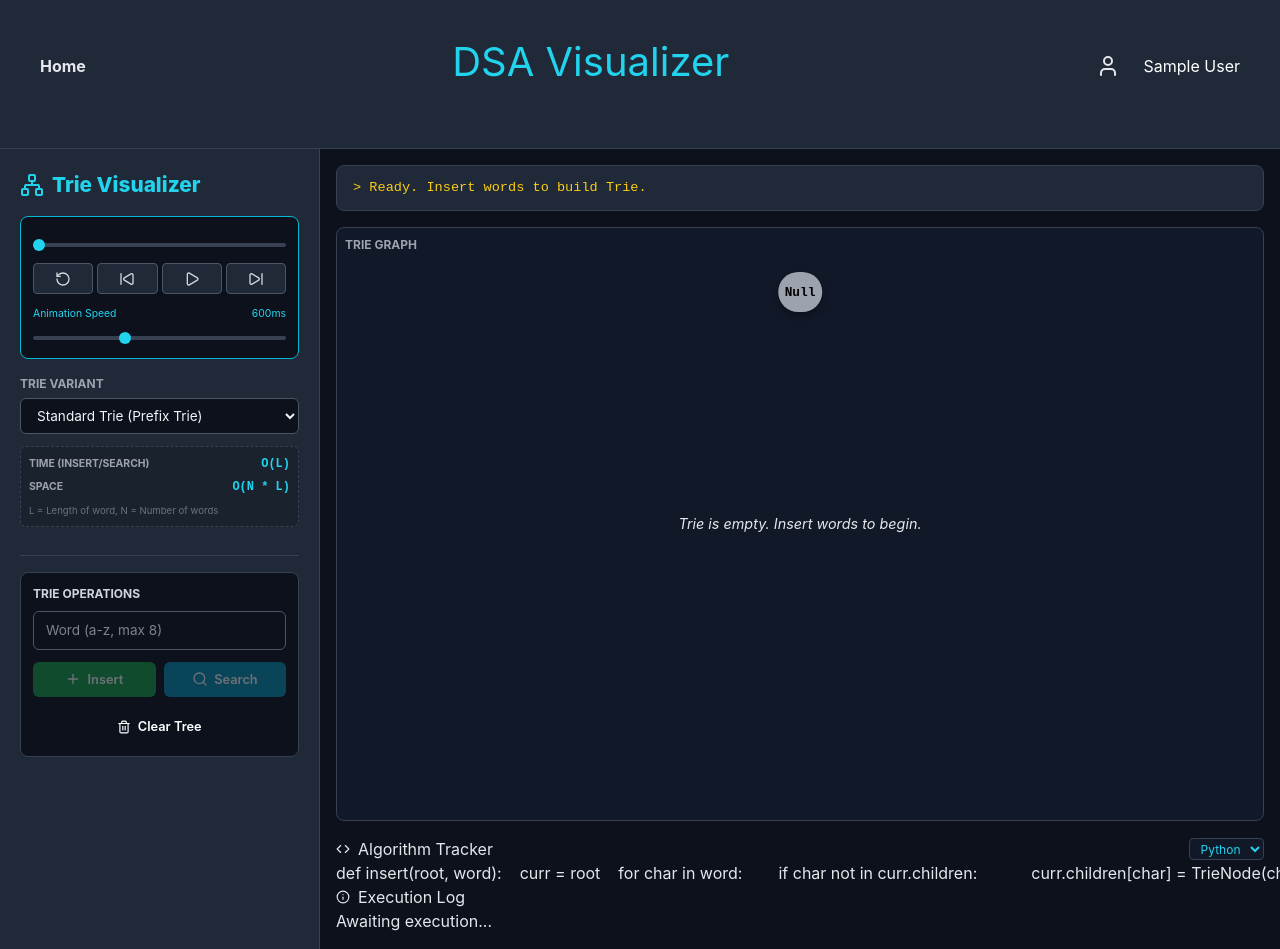
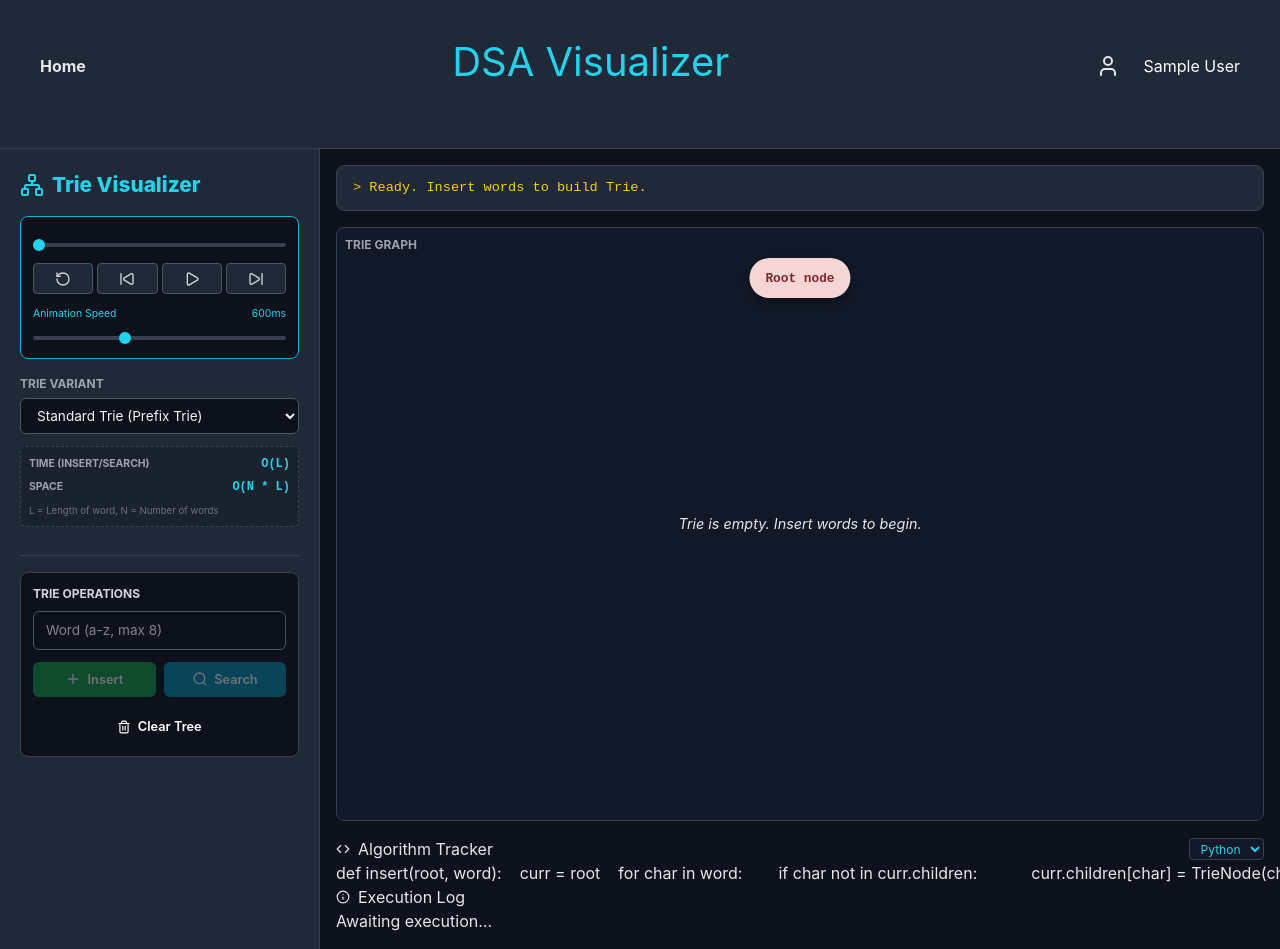
Before and after one commit to pnnitish9/DSA-Visuliazer-frontend, a React (Vite) app: page /trie in a window 1280 px wide. Built offline with nearby package versions, Linux system fonts and the light colour scheme; sample sign-in values are in the browser's storage.

Commit message:
trie update

```diff
--- a/src/components/Trees/Trie.jsx
+++ b/src/components/Trees/Trie.jsx
@@ -120,16 +120,11 @@ const InjectedStyles = () => (
       position: absolute; min-width: 2.5rem; height: 2.5rem; padding: 0 0.4rem; border: 2px solid var(--border-gray-500); border-radius: 1.5rem; display: flex; align-items: center; justify-content: center; font-weight: bold; font-family: monospace; font-size: 0.9rem; transform: translate(-50%, -50%); transition: left 0.5s ease, top 0.5s ease, background-color 0.3s ease, border-color 0.3s ease, box-shadow 0.3s ease, transform 0.3s ease, color 0.3s ease; z-index: 10; user-select: none; box-shadow: 0 4px 6px rgba(0,0,0,0.3);
     }
 
-    /* Branch Colors */
-    .node-root { background: #9ca3af; color: #000; border-color: #6b7280; font-size: 0.8rem; }
-    .node-end-symbol { background: #84cc16; color: #000; border-color: #65a30d; }
+    /* Semantic Node Colors (Based on reference image) */
+    .node-root { background: #f5d5d5; color: #802828; border-color: #d9a9a9; font-size: 0.8rem; width: auto; min-width: 5.5rem; padding: 0 1rem; }
+    .node-internal { background: #c1f0c1; color: #216b21; border-color: #8bc98b; }
+    .node-terminal { background: #e0e5ff; color: #3d4b8f; border-color: #aeb8e6; }
 
-    .node-branch-0 { background: #3b82f6; color: #fff; border-color: #2563eb; } /* Blue */
-    .node-branch-1 { background: #ef4444; color: #fff; border-color: #dc2626; } /* Red */
-    .node-branch-2 { background: #eab308; color: #000; border-color: #ca8a04; } /* Yellow */
-    .node-branch-3 { background: #a855f7; color: #fff; border-color: #9333ea; } /* Purple */
-    .node-branch-4 { background: #f97316; color: #fff; border-color: #ea580c; } /* Orange */
-    .node-branch-5 { background: #06b6d4; color: #fff; border-color: #0891b2; } /* Cyan */
     .node-default { background: var(--bg-dark-700); color: var(--text-gray-200); }
 
     /* Override Animations */
@@ -138,7 +133,8 @@ const InjectedStyles = () => (
     .graph-node.end-highlight { background: var(--green-400) !important; border-color: white !important; color: #000 !important; box-shadow: 0 0 15px rgba(34,197,94,0.8) !important; transform: translate(-50%, -50%) scale(1.2) !important; z-index: 13 !important;}
     .graph-node.target { background: var(--red-500) !important; border-color: white !important; color: white !important; box-shadow: 0 0 15px rgba(239,68,68,0.8) !important; transform: translate(-50%, -50%) scale(1.15) !important; z-index: 13 !important;}
 
-    .edge-line { stroke: var(--border-gray-500); stroke-width: 2.5; transition: all 0.5s ease; fill: none; }
+    .edge-line { stroke: var(--green-500); stroke-width: 2.5; transition: all 0.5s ease; fill: none; }
+    .edge-label-text { fill: var(--green-400); font-size: 0.85rem; font-weight: bold; font-family: monospace; text-anchor: middle; }
   `}</style>
 );
 
@@ -343,14 +339,9 @@ const generateLayout = (root) => {
   let leafCount = 0;
   const gridX = {};
 
-  const firstPass = (node, depth, branchIdx) => {
+  const firstPass = (node, depth) => {
     let childKeys = Object.keys(node.children || {});
     let layoutChildren = childKeys.map(k => node.children[k]);
-
-    // Inject visual '$' leaf node for layout calculation if this node ends a word
-    if (node.isEnd) {
-      layoutChildren.push({ id: `end-${node.id}`, val: '$', isLayoutOnly: true });
-    }
 
     if (layoutChildren.length === 0) {
       gridX[node.id] = leafCount++;
@@ -358,12 +349,9 @@ const generateLayout = (root) => {
     }
 
     let maxD = depth;
-    let cIdx = 0;
     for (let child of layoutChildren) {
-      let nextBranchIdx = depth === 0 ? cIdx : branchIdx;
-      const res = firstPass(child, depth + 1, nextBranchIdx);
+      const res = firstPass(child, depth + 1);
       maxD = Math.max(maxD, res.maxD);
-      if (depth === 0) cIdx++; // Only increment top-level branch identifiers
     }
 
     const firstChildId = layoutChildren[0].id;
@@ -373,23 +361,25 @@ const generateLayout = (root) => {
     return { maxD };
   };
 
-  const treeStats = firstPass(root, 0, 0);
+  const treeStats = firstPass(root, 0);
   const maxDepth = treeStats.maxD || 0;
   const totalW = Math.max(1, leafCount - 1);
 
-  const secondPass = (node, depth, branchIdx) => {
+  const secondPass = (node, depth, prefix) => {
     const xPercent = leafCount <= 1 ? 50 : 10 + (gridX[node.id] / totalW) * 80;
-    const yPx = 40 + depth * 75;
+    const yPx = 50 + depth * 80;
 
-    let colorClass = 'node-default';
+    const currentWord = depth === 0 ? "" : prefix + node.val;
+
+    let colorClass = 'node-internal';
     if (depth === 0) colorClass = 'node-root';
-    else if (node.isLayoutOnly) colorClass = 'node-end-symbol';
-    else colorClass = `node-branch-${branchIdx % 6}`;
+    else if (node.isEnd) colorClass = 'node-terminal';
 
     outNodes.push({
       id: node.id,
-      val: depth === 0 && node.val === '*' ? 'Null' : node.val,
+      val: depth === 0 ? 'Root node' : node.val,
       isEnd: node.isEnd,
+      currentWord: currentWord,
       x: xPercent,
       y: yPx,
       colorClass: colorClass
@@ -398,20 +388,13 @@ const generateLayout = (root) => {
     let childKeys = Object.keys(node.children || {});
     let layoutChildren = childKeys.map(k => node.children[k]);
 
-    if (node.isEnd) {
-      layoutChildren.push({ id: `end-${node.id}`, val: '$', isLayoutOnly: true });
-    }
-
-    let cIdx = 0;
     for (let child of layoutChildren) {
-      outEdges.push({ from: node.id, to: child.id });
-      let nextBranchIdx = depth === 0 ? cIdx : branchIdx;
-      secondPass(child, depth + 1, nextBranchIdx);
-      if (depth === 0) cIdx++;
+      outEdges.push({ from: node.id, to: child.id, label: child.val });
+      secondPass(child, depth + 1, currentWord);
     }
   };
 
-  secondPass(root, 0, 0);
+  secondPass(root, 0, "");
   return { nodes: outNodes, edges: outEdges, maxDepth };
 };
 
@@ -441,7 +424,7 @@ const generateStandardFrames = (oldRoot, word, nextIdRef, isSearch = false, isSu
       curr = curr.children[char];
     }
     curr.isEnd = true;
-    nodeStates = { [curr.id]: 'end-highlight', [`end-${curr.id}`]: 'end-highlight' };
+    nodeStates = { [curr.id]: 'end-highlight' };
     addFrame(`End of word reached. Marked '${curr.val}' as end node.`, 'mark');
   } else {
     addFrame(`Searching for word: "${word}"`, 's_init', { [curr.id]: 'highlight' });
@@ -457,7 +440,7 @@ const generateStandardFrames = (oldRoot, word, nextIdRef, isSearch = false, isSu
       addFrame(`Found '${char}'. Moving down.`, 's_traverse');
     }
     if (curr.isEnd) {
-      nodeStates = { [curr.id]: 'end-highlight', [`end-${curr.id}`]: 'end-highlight' };
+      nodeStates = { [curr.id]: 'end-highlight' };
       addFrame(`Reached end of string, and node is marked as end. Found!`, 's_found');
     } else {
       nodeStates = { [curr.id]: 'target' };
@@ -501,7 +484,7 @@ const generateSuffixFrames = (oldRoot, word, nextIdRef) => {
       curr = curr.children[char];
     }
     curr.isEnd = true;
-    nodeStates = { [curr.id]: 'end-highlight', [`end-${curr.id}`]: 'end-highlight' };
+    nodeStates = { [curr.id]: 'end-highlight' };
     addFrame(`Finished suffix "${suffix}". Marked end.`, 'mark', currentRoot);
   }
   return frames;
@@ -567,7 +550,7 @@ const generateCompressedFrames = (oldRoot, inputWord, nextIdRef) => {
 
       if (i === word.length) {
         child.isEnd = true;
-        nodeStates = { [child.id]: 'end-highlight', [`end-${child.id}`]: 'end-highlight' };
+        nodeStates = { [child.id]: 'end-highlight' };
         addFrame(`Remaining word exactly matches the split prefix. Marked "${child.val}" as end.`, 'mark_empty');
       } else {
         let remainingWord = word.substring(i);
@@ -591,7 +574,7 @@ export default function TrieVisualizer() {
   const [language, setLanguage] = useState("python");
   const [inputVal, setInputVal] = useState("");
 
-  const [rootNode, setRootNode] = useState({ id: 0, val: "*", isEnd: false, children: {} });
+  const [rootNode, setRootNode] = useState({ id: 0, val: "Root node", isEnd: false, children: {} });
 
   const [frames, setFrames] = useState([]);
   const [frameIdx, setFrameIdx] = useState(-1);
@@ -624,8 +607,7 @@ export default function TrieVisualizer() {
     if (trieType === 'standard') {
       newFrames = generateStandardFrames(rootNode, word, nextId, false, false);
     } else if (trieType === 'suffix') {
-      // Suffix trie usually replaces everything for a single word
-      const freshRoot = { id: 0, val: "*", isEnd: false, children: {} };
+      const freshRoot = { id: 0, val: "Root node", isEnd: false, children: {} };
       nextId.current = 1;
       newFrames = generateSuffixFrames(freshRoot, word, nextId);
     } else if (trieType === 'compressed') {
@@ -678,7 +660,7 @@ export default function TrieVisualizer() {
       curr.isEnd = true;
       finalRoot = rootCopy;
     } else if (trieType === 'suffix') {
-      const rootCopy = { id: 0, val: "*", isEnd: false, children: {} };
+      const rootCopy = { id: 0, val: "Root node", isEnd: false, children: {} };
       nextId.current = 1;
       newFrames = generateSuffixFrames(rootCopy, word, nextId);
       finalRoot = rootCopy; // generator modified rootCopy in place
@@ -730,7 +712,7 @@ export default function TrieVisualizer() {
 
   const handleClear = () => {
     if (frames.length > 0 && frameIdx < frames.length - 1) return;
-    setRootNode({ id: 0, val: "*", isEnd: false, children: {} });
+    setRootNode({ id: 0, val: "Root node", isEnd: false, children: {} });
     setFrames([]);
     setFrameIdx(-1);
     setIsPlaying(false);
@@ -745,7 +727,10 @@ export default function TrieVisualizer() {
 
   const currFrame = frames[frameIdx] || { ...defaultLayout, nodeStates: {}, logMsg: 'Ready. Insert words to build Trie.', lineKey: null };
   const highlightLine = currFrame.lineKey ? LINE_MAPS[trieType][language][currFrame.lineKey] : -1;
-  const canvasHeight = Math.max(350, (currFrame.maxDepth || 0) * 75 + 100);
+  const canvasHeight = Math.max(350, (currFrame.maxDepth || 0) * 80 + 120);
+
+  const currentWordsList = currFrame.nodes.filter(n => n.isEnd && n.id !== 0).map(n => n.currentWord);
+  const uniqueWords = [...new Set(currentWordsList)];
 
   return (
     <div className="visualizer-container">
@@ -818,21 +803,38 @@ export default function TrieVisualizer() {
         <div className="top-layout">
           {/* Canvas */}
           <div className="canvas-wrapper">
-            <div style={{position:'sticky', top:'0.5rem', left:'0.5rem', zIndex:5, fontSize:'0.75rem', color:'var(--text-gray-400)', fontWeight:'bold', display:'inline-block'}}>TRIE GRAPH {trieType==='compressed'&&'(SUBSTRINGS ON NODES)'}</div>
+            <div style={{position:'absolute', top:'0.5rem', left:'0.5rem', zIndex:5, fontSize:'0.75rem', color:'var(--text-gray-400)', fontWeight:'bold'}}>
+              TRIE GRAPH {trieType==='compressed'&&'(SUBSTRINGS ON NODES)'}
+            </div>
+
+            {/* Word List Panel */}
+            {uniqueWords.length > 0 && (
+              <div style={{ position: 'absolute', top: '2.5rem', left: '0.5rem', zIndex: 10, background: 'var(--bg-dark-950)', padding: '0.75rem', borderRadius: '0.5rem', border: '1px solid var(--border-gray-700)', minWidth: '100px', boxShadow: '0 4px 6px rgba(0,0,0,0.3)' }}>
+                <h3 style={{ margin: '0 0 0.5rem 0', fontSize: '0.7rem', color: 'var(--text-gray-400)', textTransform: 'uppercase' }}>Inserted Words</h3>
+                <ul style={{ margin: 0, padding: 0, listStyle: 'none', fontSize: '0.85rem', color: 'var(--green-400)', fontWeight: 'bold' }}>
+                    {uniqueWords.map((w, i) => <li key={i}>• {w}</li>)}
+                </ul>
+              </div>
+            )}
 
             <div style={{ position: 'relative', width: '100%', height: `${canvasHeight}px` }}>
               <svg className="absolute inset-0 w-full h-full pointer-events-none" style={{zIndex:1}}>
                 <defs>
-                   <marker id="arrow" viewBox="0 0 10 10" refX="22" refY="5" markerWidth="10" markerHeight="10" orient="auto-start-reverse" markerUnits="userSpaceOnUse">
-                     <path d="M 0 2 L 8 5 L 0 8 z" fill="var(--border-gray-500)"/>
+                   <marker id="arrow" viewBox="0 0 10 10" refX="22" refY="5" markerWidth="8" markerHeight="8" orient="auto-start-reverse" markerUnits="userSpaceOnUse">
+                     <path d="M 0 2 L 8 5 L 0 8 z" fill="var(--green-500)"/>
                    </marker>
                 </defs>
                 {currFrame.edges.map((e, idx) => {
                   const fn = currFrame.nodes.find(n => n.id === e.from);
                   const tn = currFrame.nodes.find(n => n.id === e.to);
                   if (!fn || !tn) return null;
+                  const midX = (fn.x + tn.x) / 2;
+                  const midY = (fn.y + tn.y) / 2;
                   return (
-                    <line key={`edge-${idx}`} x1={`${fn.x}%`} y1={fn.y} x2={`${tn.x}%`} y2={tn.y} className="edge-line" markerEnd="url(#arrow)" />
+                    <g key={`edge-${idx}`}>
+                      <line x1={`${fn.x}%`} y1={fn.y} x2={`${tn.x}%`} y2={tn.y} className="edge-line" markerEnd="url(#arrow)" />
+                      <text x={`${midX}%`} y={midY - 8} className="edge-label-text">{e.label}</text>
+                    </g>
                   );
                 })}
               </svg>
@@ -841,6 +843,11 @@ export default function TrieVisualizer() {
               {currFrame.nodes.map(node => (
                 <div key={node.id} className={`graph-node ${node.colorClass} ${currFrame.nodeStates[node.id] || ''}`} style={{left: `${node.x}%`, top: `${node.y}px`}}>
                   {node.val}
+                  {node.isEnd && (
+                    <span style={{ position: 'absolute', top: '100%', marginTop: '0.4rem', fontSize: '0.75rem', color: 'var(--text-gray-400)', fontWeight: 'normal', pointerEvents: 'none' }}>
+                      {node.currentWord}
+                    </span>
+                  )}
                 </div>
               ))}
             </div>
```
